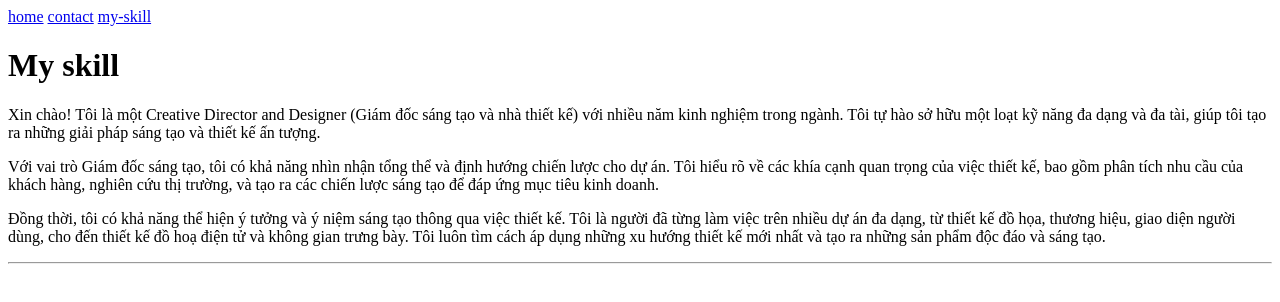
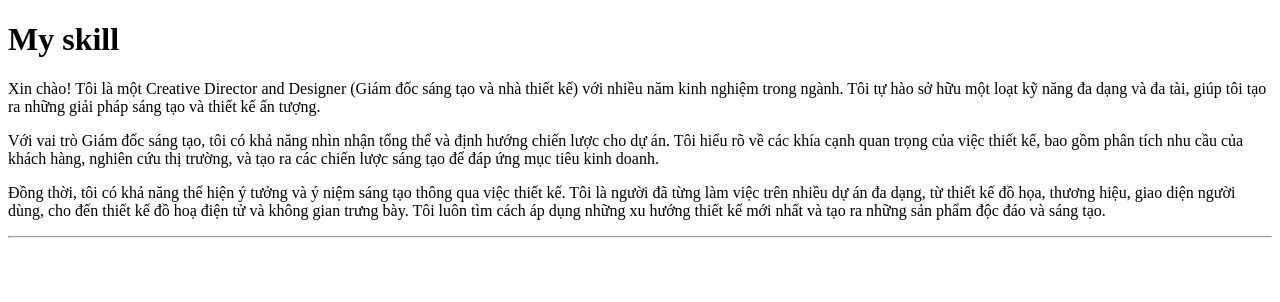
Before and after one commit to Duydaynhe/d-n-1, a plain HTML site: page more-info/my-skill.html in a window 1280 px wide. Drawn offline with Linux system fonts and the light colour scheme.

Commit message:
Add files via upload

```diff
--- a/more-info/my-skill.html
+++ b/more-info/my-skill.html
@@ -9,13 +9,7 @@
 
   <body>
     <!-- Thêm các link điều hướng -->
-    <!-- Thêm các link điều hướng -->
-    <!-- 1. Điều hướng về trang chủ -->
-    <a href="../index.html">home</a>
-    <!-- 2. Điều hướng đến contact.html -->
-    <a href="./contact.html">contact</a>
-    <!-- 3. Điều hướng đến my-skill.html -->
-    <a href="./my-skill.html">my-skill</a>
+
     <h1>My skill</h1>
     <p>
       Xin chào! Tôi là một Creative Director and Designer (Giám đốc sáng tạo và
```
Also changed, not shown: more-info/contact.html (+1 -6 lines).
